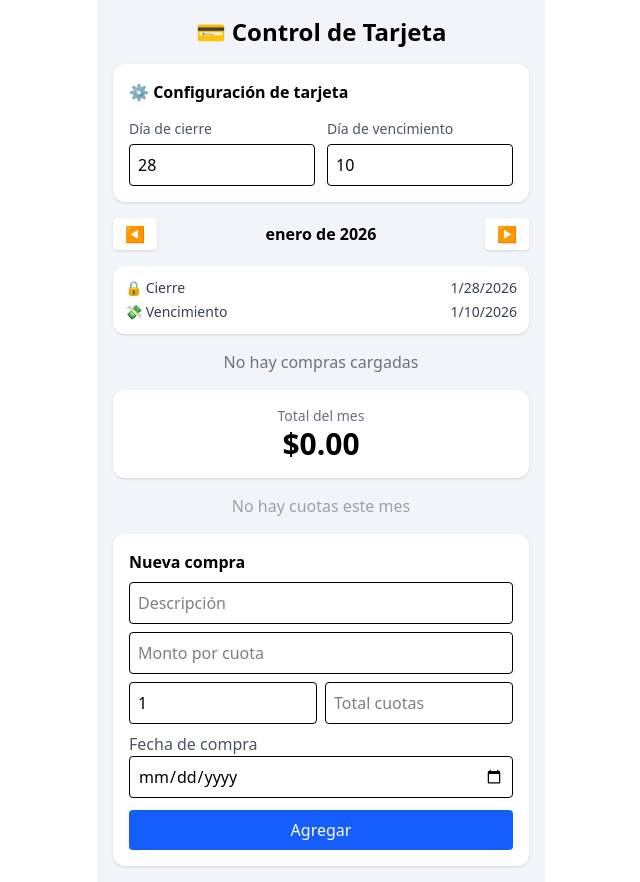
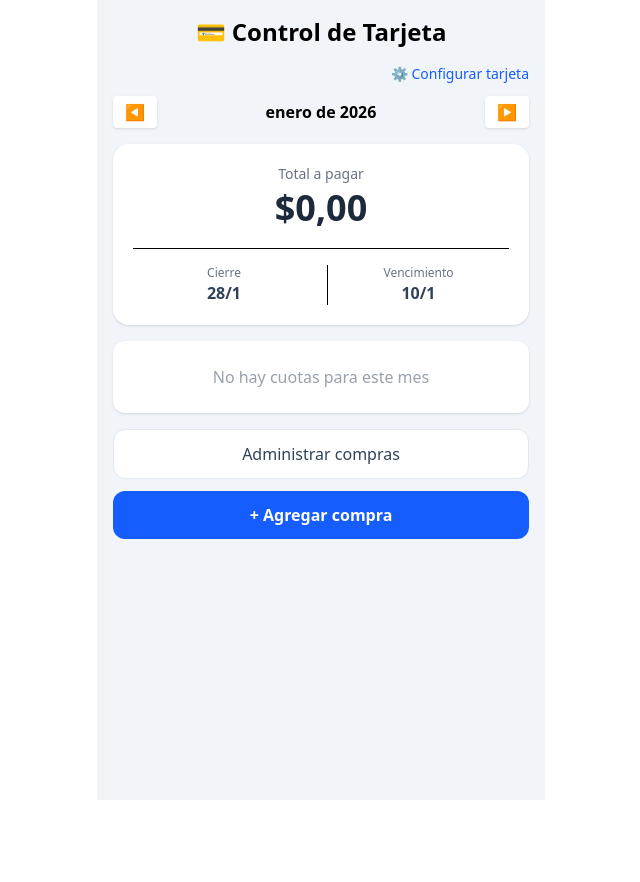
Before and after one commit to beenacoder/control-tarjeta, a React (Vite) app: page / in a window 1280 px wide. Shown: the whole page, without its empty margins (319-959 px from the left). After the commit the page ends 800 px from the top, so only its background shows below. Built offline with nearby package versions, Linux system fonts and the light colour scheme.

Commit message:
nueva interfaz

```diff
--- a/src/App.jsx
+++ b/src/App.jsx
@@ -3,15 +3,21 @@ import generarCuotas from "./utils/cuotas";
 import NuevaCompra from "./components/NuevaCompra";
 import MesSelector from "./components/MesSelector";
 import CuotasMes from "./components/CuotasMes";
-import ListadoCompras from "./components/ListadoCompras";
 import { obtenerCierreYVencimiento } from "./utils/tarjeta";
 import ConfigTarjeta from "./components/ConfigTarjeta";
+import ListadoCompras from "./components/ListadoCompras";
+import ModalCompra from "./components/ModalCompra";
 
 
 
 
 export default function App() {
   // const [compras, setCompras] = useState([]);
+  const [compraEditando, setCompraEditando] = useState(null);
+  const [mostrarConfig, setMostrarConfig] = useState(false);
+  // const [mostrarNuevaCompra, setMostrarNuevaCompra] = useState(false);
+  const [modalCompraAbierto, setModalCompraAbierto] = useState(false);
+  const [mostrarCompras, setMostrarCompras] = useState(false);
   const [mesVista, setMesVista] = useState(new Date());
   const [compras, setCompras] = useState(() => {
     return JSON.parse(localStorage.getItem("compras")) || [];
@@ -56,9 +62,37 @@ export default function App() {
     setCompras(compras.filter(c => c.id !== id));
   }
 
+  function editarCompra(compraActualizada) {
+    setCompras(
+      compras.map(c =>
+        c.id === compraActualizada.id
+          ? compraActualizada
+          : c
+      )
+    );
+
+    setCompraEditando(null);
+  }
+
   const { cierre, vencimiento } = obtenerCierreYVencimiento(mesVista,
     configTarjeta.diaCierre,
     configTarjeta.diaVencimiento);
+
+
+  function abrirNuevaCompra() {
+    setCompraEditando(null);
+    setModalCompraAbierto(true);
+  }
+
+  function abrirEditarCompra(compra) {
+    setCompraEditando(compra);
+    setModalCompraAbierto(true);
+  }
+
+  function cerrarModalCompra() {
+    setCompraEditando(null);
+    setModalCompraAbierto(false);
+  }
 
 
   return (
@@ -67,35 +101,101 @@ export default function App() {
         💳 Control de Tarjeta
       </h1>
 
-      <ConfigTarjeta config={configTarjeta} onChange={setConfigTarjeta} />
+      <div className="flex justify-end mb-3">
+        <button
+          onClick={() => setMostrarConfig(!mostrarConfig)}
+          className="text-sm text-blue-600 font-medium"
+        >
+          {mostrarConfig ? "Cerrar configuración" : "⚙️ Configurar tarjeta"}
+        </button>
+      </div>
+
+      {mostrarConfig && (
+        <ConfigTarjeta
+          config={configTarjeta}
+          onChange={setConfigTarjeta}
+        />
+      )}
       <MesSelector mes={mesVista} setMes={setMesVista} />
 
-      <div className="bg-white rounded-xl shadow p-3 mb-4 text-sm text-gray-700">
-        <div className="flex justify-between">
-          <span className="font-medium">🔒 Cierre</span>
-          <span>{cierre.toLocaleDateString()}</span>
+      <div className="bg-white rounded-2xl shadow p-5 mb-4">
+        <div className="text-center mb-5">
+          <div className="text-sm text-gray-500 mb-1">Total a pagar</div>
+          <div className="text-4xl font-bold text-slate-800">
+            ${totalMes.toLocaleString("es-AR", {
+              minimumFractionDigits: 2,
+              maximumFractionDigits: 2,
+            })}
+          </div>
         </div>
 
-        <div className="flex justify-between mt-1">
-          <span className="font-medium">💸 Vencimiento</span>
-          <span>{vencimiento.toLocaleDateString()}</span>
+        <div className="grid grid-cols-2 gap-3 border-t pt-4">
+          <div className="text-center">
+            <div className="text-xs text-gray-500">Cierre</div>
+            <div className="font-semibold text-slate-700">
+              {cierre.toLocaleDateString("es-AR", {
+                day: "2-digit",
+                month: "2-digit",
+              })}
+            </div>
+          </div>
+
+          <div className="text-center border-l">
+            <div className="text-xs text-gray-500">Vencimiento</div>
+            <div className="font-semibold text-slate-700">
+              {vencimiento.toLocaleDateString("es-AR", {
+                day: "2-digit",
+                month: "2-digit",
+              })}
+            </div>
+          </div>
         </div>
       </div>
 
+      <CuotasMes cuotas={cuotasMes} />
 
-      <ListadoCompras compras={compras} onEliminar={eliminarCompra} />
-
-
-      <div className="bg-white rounded-xl shadow p-4 mb-4 text-center">
-        <div className="text-gray-500 text-sm">Total del mes</div>
-        <div className="text-3xl font-bold">
-          ${totalMes.toFixed(2)}
-        </div>
+      <div className="mb-3">
+        <button
+          onClick={() => setMostrarCompras(!mostrarCompras)}
+          className="w-full bg-white border border-slate-200 text-slate-700 rounded-xl py-3 font-medium"
+        >
+          {mostrarCompras ? "Cerrar compras" : "Administrar compras"}
+        </button>
       </div>
 
-      <CuotasMes cuotas={cuotasMes} onEliminar={eliminarCompra} />
+      {mostrarCompras && (
+        <ListadoCompras
+          compras={compras}
+          onEliminar={eliminarCompra}
+          onEditar={abrirEditarCompra}
+        />
+      )}
 
-      <NuevaCompra onAdd={c => setCompras([...compras, c])} />
+      <div className="mb-4">
+        <button
+          onClick={abrirNuevaCompra}
+          className="w-full bg-blue-600 text-white rounded-xl py-3 font-semibold"
+        >
+          + Agregar compra
+        </button>
+      </div>
+
+      <ModalCompra
+        abierto={modalCompraAbierto}
+        onCerrar={cerrarModalCompra}
+      >
+        <NuevaCompra
+          compraEditando={compraEditando}
+          onAdd={c => {
+            setCompras([...compras, c]);
+            cerrarModalCompra();
+          }}
+          onEdit={c => {
+            editarCompra(c);
+            cerrarModalCompra();
+          }}
+        />
+      </ModalCompra>
       {/* {console.table(compras.flatMap(generarCuotas))} */}
 
     </div>
--- a/src/components/CuotasMes.jsx
+++ b/src/components/CuotasMes.jsx
@@ -1,37 +1,47 @@
-export default function CuotasMes({ cuotas, onEliminar }) {
-  if (!cuotas.length)
+export default function CuotasMes({ cuotas }) {
+  if (!cuotas.length) {
     return (
-      <p className="text-center text-gray-400 mb-4">
-        No hay cuotas este mes
-      </p>
+      <div className="bg-white rounded-xl shadow p-6 text-center text-gray-400 mb-4">
+        No hay cuotas para este mes
+      </div>
     );
+  }
 
   return (
-    <div className="space-y-2 mb-4">
-      {cuotas.map((c, i) => (
+    <div className="bg-white rounded-xl shadow mb-4 overflow-hidden">
+      <div className="px-4 py-3 border-b">
+        <h3 className="font-semibold text-slate-800">Cuotas del mes</h3>
+      </div>
+
+      {cuotas.map(c => (
         <div
-          key={i}
-          className="bg-white p-3 rounded-lg shadow flex justify-between items-center"
+          key={c.id}
+          className="px-4 py-3 border-b last:border-b-0 flex justify-between items-center"
         >
           <div>
-            <div className="font-medium">{c.descripcion}</div>
-            <div className="text-sm text-gray-500">
-              Cuota {c.nro}/{c.total}
+            <div className="font-medium text-slate-800">
+              {c.descripcion}
+            </div>
+
+            <div className="text-sm text-gray-500 mt-1">
+              Cuota {c.nro} de {c.total}
             </div>
           </div>
 
-          <div className="flex items-center gap-3">
-            <div className="font-semibold">
-              ${c.monto.toFixed(2)}
+          <div className="text-right">
+            <div className="font-semibold text-slate-800">
+              ${c.monto.toLocaleString("es-AR", {
+                minimumFractionDigits: 2,
+                maximumFractionDigits: 2,
+              })}
             </div>
 
-            <button
+            {/* <button
               onClick={() => onEliminar(c.compraId)}
-              className="text-red-500 hover:text-red-700"
-              title="Eliminar compra"
+              className="text-xs text-gray-400 hover:text-red-500 mt-1"
             >
-              ❌
-            </button>
+              Eliminar compra
+            </button> */}
           </div>
         </div>
       ))}
--- a/src/components/ListadoCompras.jsx
+++ b/src/components/ListadoCompras.jsx
@@ -1,37 +1,79 @@
-export default function ListadoCompras({ compras, onEliminar }) {
+export default function ListadoCompras({ compras, onEliminar, onEditar }) {
   if (compras.length === 0) {
     return (
-            <div className="text-center text-gray-500 mb-4">
+      <div className="bg-white rounded-xl shadow p-5 text-center text-gray-400 mb-4">
         No hay compras cargadas
       </div>
     );
   }
 
   return (
-        <div className="bg-white rounded-xl shadow p-4 mb-4">
-            <h3 className="font-semibold mb-3">Compras</h3>
+    <div className="bg-white rounded-xl shadow mb-4 overflow-hidden">
+      <div className="px-4 py-3 border-b">
+        <h3 className="font-semibold text-slate-800">Compras cargadas</h3>
+      </div>
 
-            {compras.map(c => (
-                <div
-                    key={c.id}
-                    className="border-b last:border-0 py-2 flex justify-between items-center"
-                >
+      {compras.map(c => {
+        const cuotasRestantes = c.cuotas - c.cuotaActual + 1;
+        const fecha = c.fechaCompra
+          ? new Date(`${c.fechaCompra}T12:00:00`)
+          : null;
+
+        return (
+          <div key={c.id} className="px-4 py-4 border-b last:border-b-0">
+            <div className="flex justify-between items-start gap-3">
               <div>
-                        <div className="font-medium">{c.descripcion}</div>
-                        <div className="text-sm text-gray-500">
-                            {c.cuotaActual}/{c.cuotas} · $
-                            {c.monto}
+                <div className="font-semibold text-slate-800">
+                  {c.descripcion}
+                </div>
+
+                {fecha && (
+                  <div className="text-xs text-gray-400 mt-1">
+                    Compra: {fecha.toLocaleDateString("es-AR")}
+                  </div>
+                )}
+              </div>
+
+              <div className="font-semibold text-slate-800 whitespace-nowrap">
+                ${c.monto.toLocaleString("es-AR", {
+                  minimumFractionDigits: 2,
+                  maximumFractionDigits: 2,
+                })}
               </div>
             </div>
 
+            <div className="flex justify-between items-end mt-3">
+              <div className="text-sm text-gray-500">
+                <div>
+                  Cuota {c.cuotaActual} de {c.cuotas}
+                </div>
+
+                <div className="text-xs text-gray-400 mt-1">
+                  {cuotasRestantes === 1
+                    ? "Última cuota"
+                    : `${cuotasRestantes} cuotas restantes`}
+                </div>
+              </div>
+
+              <div className="flex gap-3">
+                <button
+                  onClick={() => onEditar(c)}
+                  className="text-sm text-blue-600 hover:text-blue-800"
+                >
+                  Editar
+                </button>
+
                 <button
                   onClick={() => onEliminar(c.id)}
-                        className="text-red-500 text-sm"
+                  className="text-sm text-red-500 hover:text-red-700"
                 >
                   Eliminar
                 </button>
               </div>
-            ))}
+            </div>
+          </div>
+        );
+      })}
     </div>
   );
 }
--- /dev/null
+++ b/src/components/ModalCompra.jsx
@@ -0,0 +1,28 @@
+export default function ModalCompra({ abierto, onCerrar, children }) {
+  if (!abierto) return null;
+
+  return (
+    <div
+      className="fixed inset-0 z-50 bg-black/40 flex items-end sm:items-center justify-center p-0 sm:p-4"
+      onClick={onCerrar}
+    >
+      <div
+        className="bg-white w-full sm:max-w-md rounded-t-2xl sm:rounded-2xl shadow-xl max-h-[90vh] overflow-y-auto"
+        onClick={e => e.stopPropagation()}
+      >
+        <div className="flex justify-end px-4 pt-3">
+          <button
+            onClick={onCerrar}
+            className="text-gray-400 hover:text-gray-700 text-xl"
+          >
+            ✕
+          </button>
+        </div>
+
+        <div className="px-4 pb-4">
+          {children}
+        </div>
+      </div>
+    </div>
+  );
+}
--- a/src/components/NuevaCompra.jsx
+++ b/src/components/NuevaCompra.jsx
@@ -1,10 +1,6 @@
-import { useState } from "react";
+import { useEffect, useState } from "react";
 
-
-
-
-
-export default function NuevaCompra({ onAdd }) {
+export default function NuevaCompra({ onAdd, compraEditando, onEdit }) {
   const [form, setForm] = useState({
     descripcion: "",
     monto: "",
@@ -13,26 +9,19 @@ export default function NuevaCompra({ onAdd }) {
     fechaCompra: "",
   });
 
-  function submit() {
-    if (!form.descripcion || !form.monto || !form.cuotas) return;
+  useEffect(() => {
+    if (compraEditando) {
+      setForm({
+        descripcion: compraEditando.descripcion,
+        monto: compraEditando.monto,
+        cuotas: compraEditando.cuotas,
+        cuotaActual: compraEditando.cuotaActual,
+        fechaCompra: compraEditando.fechaCompra,
+      });
+    }
+  }, [compraEditando]);
 
-    const cuotas = Number(form.cuotas);
-    const cuotaActual = Number(form.cuotaActual);
-
-    if (cuotaActual < 1 || cuotaActual > cuotas) {
-      alert("La cuota actual debe estar entre 1 y el total de cuotas");
-      return;
-    }
-
-    onAdd({
-      id: crypto.randomUUID(),
-      descripcion: form.descripcion,
-      monto: Number(form.monto), // 👈 monto mensual
-      cuotas,
-      cuotaActual,
-      fechaCompra: form.fechaCompra,
-    });
-
+  function limpiarFormulario() {
     setForm({
       descripcion: "",
       monto: "",
@@ -42,9 +31,44 @@ export default function NuevaCompra({ onAdd }) {
     });
   }
 
+  function submit() {
+    if (!form.descripcion || !form.monto || !form.cuotas || !form.fechaCompra) {
+      alert("Completá todos los campos");
+      return;
+    }
+
+    const cuotas = Number(form.cuotas);
+    const cuotaActual = Number(form.cuotaActual);
+    const monto = Number(form.monto);
+
+    if (cuotaActual < 1 || cuotaActual > cuotas) {
+      alert("La cuota actual debe estar entre 1 y el total de cuotas");
+      return;
+    }
+
+    const datosCompra = {
+      id: compraEditando ? compraEditando.id : crypto.randomUUID(),
+      descripcion: form.descripcion,
+      monto,
+      cuotas,
+      cuotaActual,
+      fechaCompra: form.fechaCompra,
+    };
+
+    if (compraEditando) {
+      onEdit(datosCompra);
+    } else {
+      onAdd(datosCompra);
+    }
+
+    limpiarFormulario();
+  }
+
   return (
-    <div className="bg-white rounded-xl shadow p-4">
-      <h3 className="font-semibold mb-2">Nueva compra</h3>
+    <div className="pb-2">
+      <h3 className="font-semibold mb-3">
+        {compraEditando ? "Editar compra" : "Nueva compra"}
+      </h3>
 
       <input
         type="text"
@@ -82,7 +106,8 @@ export default function NuevaCompra({ onAdd }) {
         />
       </div>
 
-      <label className="text-gray-600">Fecha de compra</label>
+      <label className="text-sm text-gray-600">Fecha de compra</label>
+
       <input
         type="date"
         value={form.fechaCompra}
@@ -92,9 +117,9 @@ export default function NuevaCompra({ onAdd }) {
 
       <button
         onClick={submit}
-        className="w-full bg-blue-600 text-white rounded py-2"
+        className="w-full bg-blue-600 text-white rounded-lg py-2 font-medium"
       >
-        Agregar
+        {compraEditando ? "Guardar cambios" : "Agregar"}
       </button>
     </div>
   );
```
Lines whose indentation alone changed are shown as unchanged.
